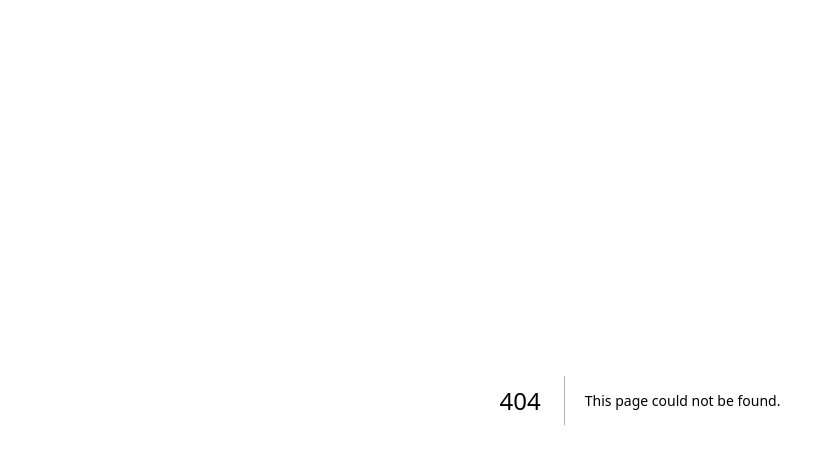
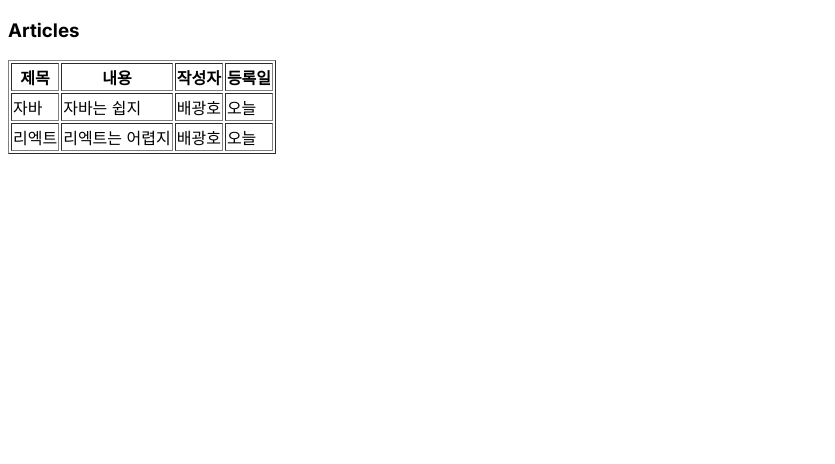
Before and after one commit to BKWANGHO/TuringTeam-project-FE, a Next.js app: page /articles in a window 1280 px wide. Before the commit this address had no page. Shown: the top 464 px of the page, without its empty margins (0-835 px from the left). Built offline with nearby package versions, Linux system fonts and the light colour scheme; no server answers.

Commit message:
react map

```diff
--- /dev/null
+++ b/app/articles/page.tsx
@@ -0,0 +1,86 @@
+
+'use client'
+
+import axios from "axios"
+import { Main } from "next/document"
+import { useRouter } from "next/navigation"
+import { stringify } from "querystring"
+import { useState } from "react"
+
+
+const SERVER = 'http://localhost:8080'
+
+interface IArticle{
+    id : number,
+    title : string,
+    content: string,
+    writer: string,
+    registerDate: string
+
+}
+
+const Article = (props: IArticle) => {
+    return (
+        <tr key = {props.id}>
+            <td>{props.title}</td>
+            <td>{props.content}</td>
+            <td>{props.writer}</td>
+            <td>{props.registerDate}</td>
+        </tr>
+    );
+};
+
+export default function Articles() {
+    const url = `${SERVER}/articles`
+    const config = {
+        headers: {
+            "Cache-Control": "no-cache",
+            "Content-Type": "application/json",
+            Authorization: `Bearer blah ~`,
+            "Access-Control-Allow-Origin": "*",
+        }
+    }
+
+    axios.get(url,config)
+    .then(res => {
+        const messege = res.data.로그인성공여부
+                alert(messege)
+                if(messege === 'SUCCESS'){
+                    alert("게시글이 있습니다.")
+                 }else if (messege === 'FAIL'){
+                    alert("게시글이 없습니다.")
+                 }else{
+                    alert("지정되지 않은 값")
+                 }
+    })
+
+    const articles = [
+        {id : 1 ,title : '자바',content: '자바는 쉽지',writer :'배광호',registerDate :'오늘' },
+        {id : 2 ,title : '리엑트',content: '리엑트는 어렵지',writer :'배광호',registerDate :'오늘' }
+
+    ]
+
+    const artilceMap = articles.map((v) => (<Article {...v} />))
+
+
+    return (
+        <>
+            <h3>Articles</h3>
+
+            <table border={1}>
+                <thead>
+                <tr>
+                    <th>제목</th>
+                    <th>내용</th>
+                    <th>작성자</th>
+                    <th>등록일</th>
+                </tr>
+                </thead>
+                <tbody>
+                {artilceMap}
+                </tbody>
+            </table>
+        </>
+
+    )
+}
--- a/app/mypage/page.tsx
+++ b/app/boards/page.tsx
@@ -9,7 +9,7 @@ const SERVER = 'http://localhost:8080'
 export default function Login() {
 
     return (<>
-        <h2>마이페이지</h2>
+        <h2>보드</h2>
 
     </>)
 }
--- a/package.json
+++ b/package.json
@@ -19,10 +19,9 @@
     "@types/react": "^18",
     "@types/react-dom": "^18",
     "autoprefixer": "^10.0.1",
-    "eslint": "^8",
-    "eslint-config-next": "14.1.3",
     "postcss": "^8",
     "tailwindcss": "^3.3.0",
     "typescript": "^5"
+
   }
 }
```
Also changed, not shown: app/articles/new-article/page.tsx (added, +18 -0 lines), app/companies/page.tsx (added, +57 -0 lines), app/login/page.tsx (+15 -6 lines).
